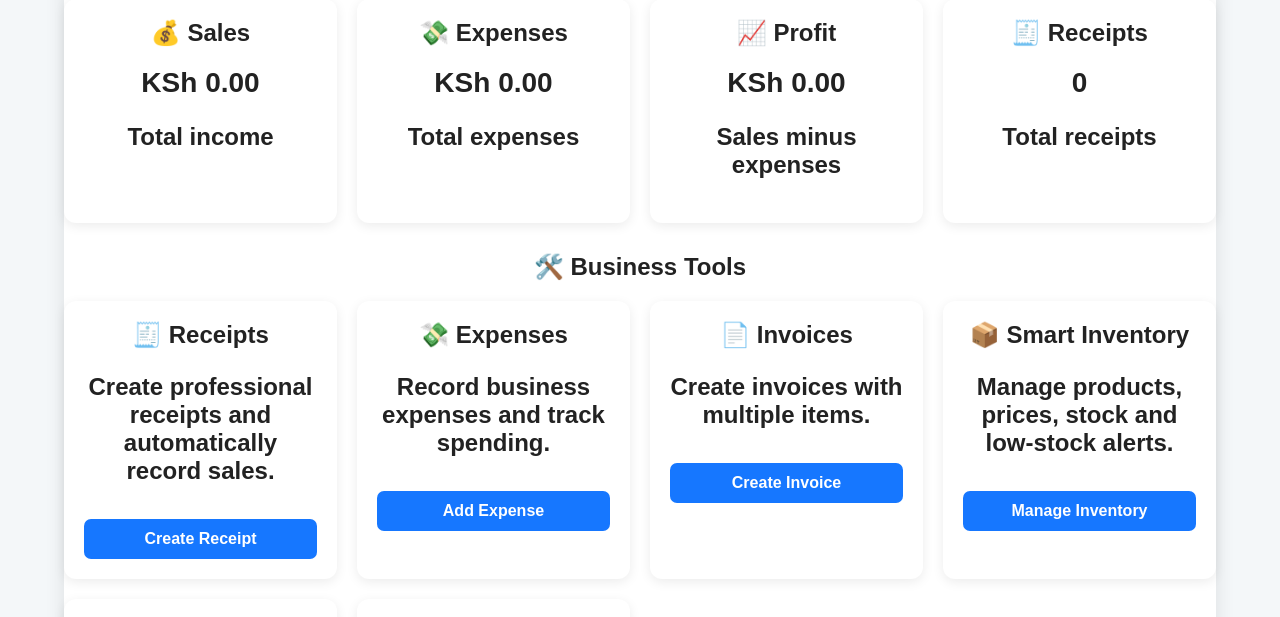
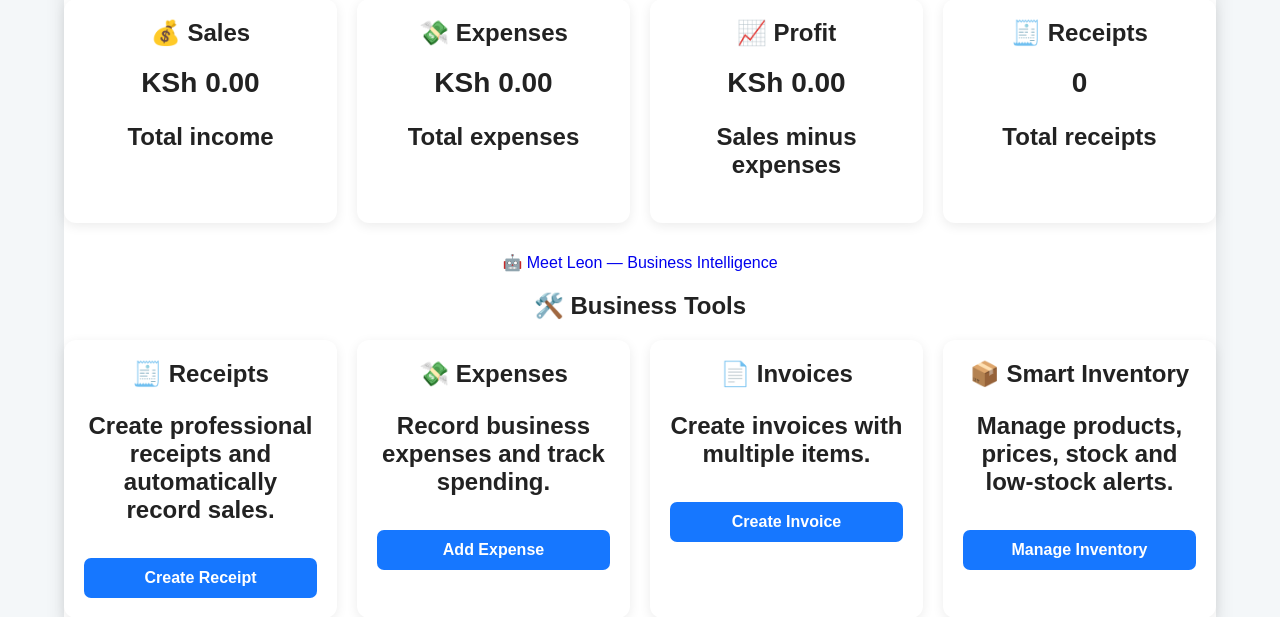
Before and after one commit to sc334ar/SmartBiz, a Flask app: page /dashboard in a window 1280 px wide. Shown: the part 145-762 px from the top of the page. Run offline with Flask 3, Linux system fonts and the light colour scheme; the visitor is signed in with stand-in values (Sample User, id 1); data that the repository does not hold is empty.

Commit message:
Add link to meet Leon in dashboard

```diff
--- a/templates/dashboard.html
+++ b/templates/dashboard.html
@@ -242,7 +242,9 @@
 
     </div>
 
-
+       <a href="{{ url_for('leon') }}">
+    🤖 Meet Leon — Business Intelligence
+       </a>
     <!-- ========================= -->
     <!-- LOW STOCK ALERT -->
     <!-- ========================= -->
```
